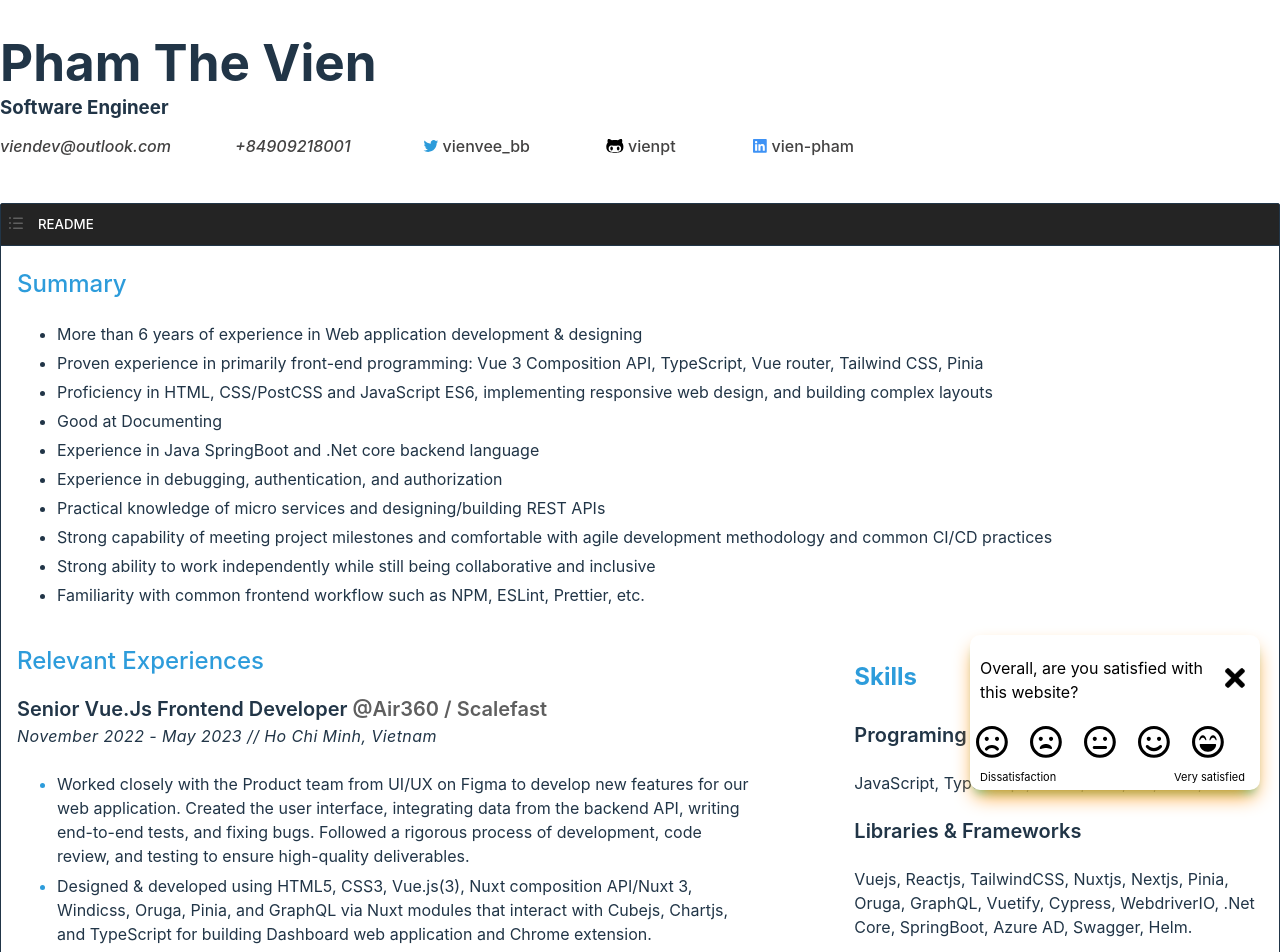
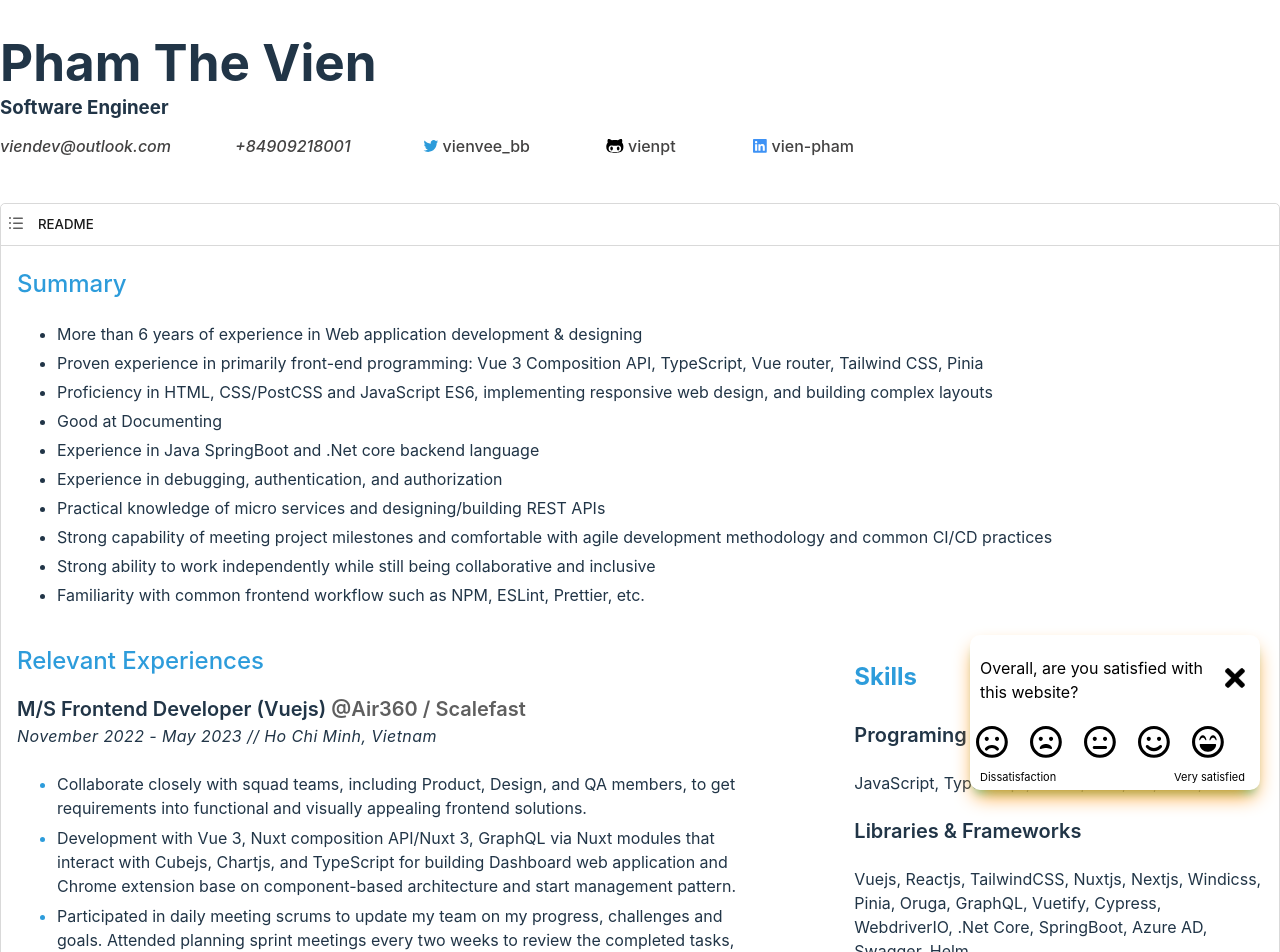
Before and after one commit to vienpt/vienpham-cv, a React (Vite) app: page / in a window 1280 px wide. Shown: the top 952 px of the page. Built offline with nearby package versions, Linux system fonts and the light colour scheme.

Commit message:
feat: update content

```diff
--- a/src/App.css
+++ b/src/App.css
@@ -49,15 +49,17 @@
 }
 
 .cv-readme {
-  border: 1px solid;
-  border-radius: 2px;
+  border: 1px solid #5e5e5e;
+  border-radius: 5px;
+  /* box-shadow: 0 10px 10px #d9d9d9; */
   /* min-height: 100vh; */
 
   .cv-readme-hightlight {
     position: sticky;
     top: 0;
     padding: 4px 0;
-    border-bottom: 1px solid;
+    border-radius: 5px 5px 0 0;
+    border-bottom: 1px solid #5e5e5e;
     background-color: color(srgb 0.1412 0.1412 0.1412);
   }
 
@@ -169,12 +171,14 @@
 
   .cv-readme {
     border: none;
+    box-shadow: none;
+    border-radius: 0;
   }
   .cv-readme-hightlight {
     position: sticky;
     top: 0;
     padding: 4px;
-    border-top: 1px solid;
+    border-radius: 0 !important;
     border-bottom: 1px solid;
     opacity: 1
   }
--- a/src/App.tsx
+++ b/src/App.tsx
@@ -153,7 +153,7 @@ function App() {
             {/*scalefast          */}
             <div style={{ marginTop: '-10px'}}>
               <span className={"cv-journey__experience-title"}>
-                Senior Vue.js frontend developer
+                M/S Frontend developer (Vuejs)
               </span>
               <span className={"cv-journey__experience-company"}>
                 @Air360 / Scalefast
@@ -163,19 +163,13 @@ function App() {
               </div>
               <ul className="cv-journey__experience-description">
                 <li>
-                  Worked closely with the Product team from UI/UX on Figma to
-                  develop new features for our web application. Created the user
-                  interface, integrating data from the backend API, writing
-                  end-to-end tests, and fixing bugs. Followed a rigorous process
-                  of development, code review, and testing to ensure
-                  high-quality deliverables.
+                  Collaborate closely with squad teams, including Product, Design, and QA members, to get requirements
+                  into functional and visually appealing frontend solutions.
                 </li>
                 <li>
-                  Designed & developed using HTML5, CSS3, Vue.js(3), Nuxt
-                  composition API/Nuxt 3, Windicss, Oruga, Pinia, and GraphQL
-                  via Nuxt modules that interact with Cubejs, Chartjs, and
+                  Development with Vue 3, Nuxt composition API/Nuxt 3, GraphQL via Nuxt modules that interact with Cubejs, Chartjs, and
                   TypeScript for building Dashboard web application and Chrome
-                  extension.
+                  extension base on component-based architecture and start management pattern.
                 </li>
                 <li>
                   Participated in daily meeting scrums to update my team on my
@@ -264,7 +258,7 @@ function App() {
                 libraries & frameworks
               </span>
               <p className={"cv-journey__skill-edu-interest-tag"}>
-                Vuejs, Reactjs, TailwindCSS, Nuxtjs, Nextjs, Pinia, Oruga, GraphQL, Vuetify,
+                Vuejs, Reactjs, TailwindCSS, Nuxtjs, Nextjs, Windicss, Pinia, Oruga, GraphQL, Vuetify,
                 Cypress, WebdriverIO, .Net Core, SpringBoot, Azure AD, Swagger,
                 Helm.
               </p>
--- a/src/index.css
+++ b/src/index.css
@@ -106,8 +106,17 @@ button:focus-visible {
   }
 
   #cv-mail,
-  #cv-phone {
-    color: #1a1a1a;
+  #cv-phone,
+  #readme {
+    color: #1a1a1a !important;
+  }
+
+  .cv-readme {
+    border: 1px solid #d9d9d9 !important;
+  }
+  .cv-readme-hightlight {
+    border-bottom: 1px solid #d9d9d9 !important;
+    background-color: white !important;
   }
 }
 
```
